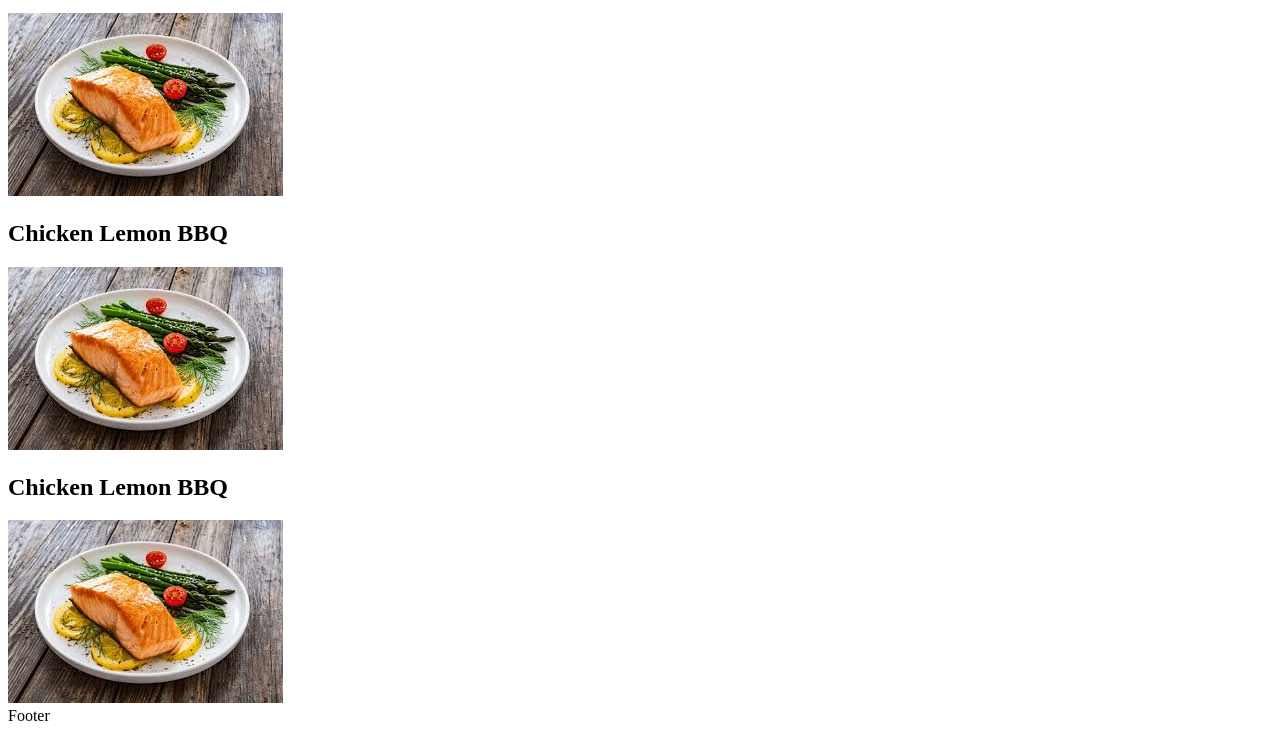
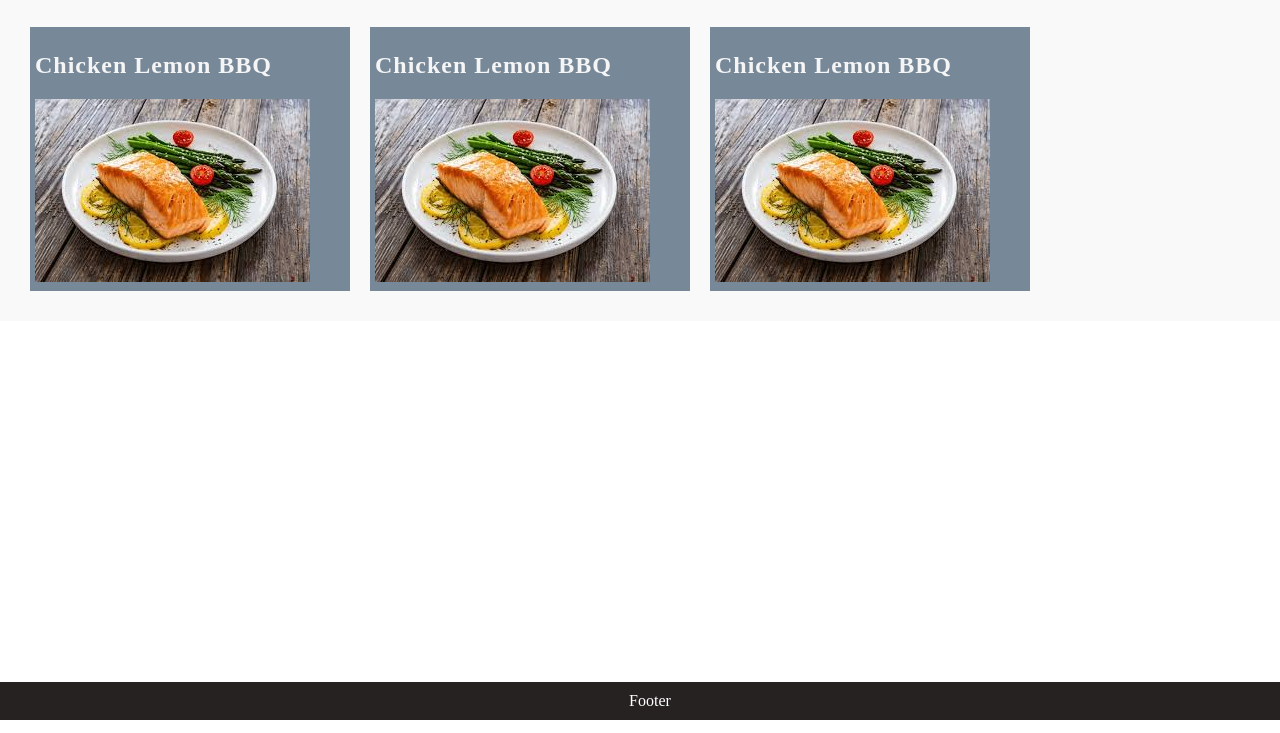
Before and after one commit to DDUSANE/HTMLCSSDEMO, a plain HTML site: page index.html in a window 1280 px wide. Shown: the part 80-813 px from the top of the page. Drawn offline with Linux system fonts and the light colour scheme.

Commit message:
Update index.html

```diff
--- a/index.html
+++ b/index.html
@@ -2,7 +2,8 @@
 <html lang="en">
 
 <head>
- <link type = "text/css" href = "style.css"/>
+ <link type = "text/css" href = "style.css" rel="stylesheet"/>
+<!--  <link href="https://cdn.jsdelivr.net/npm/bootstrap@5.0.2/dist/css/bootstrap.min.css" rel="stylesheet" integrity="sha384-EVSTQN3/azprG1Anm3QDgpJLIm9Nao0Yz1ztcQTwFspd3yD65VohhpuuCOmLASjC" crossorigin="anonymous"> -->
 </head>
 
 <body>
```
